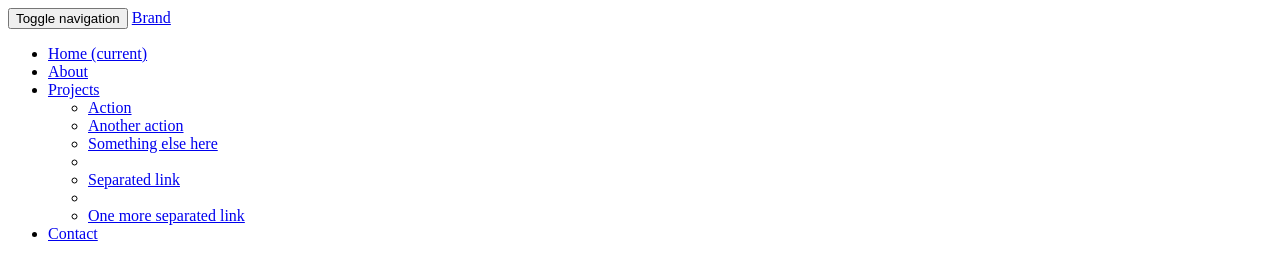
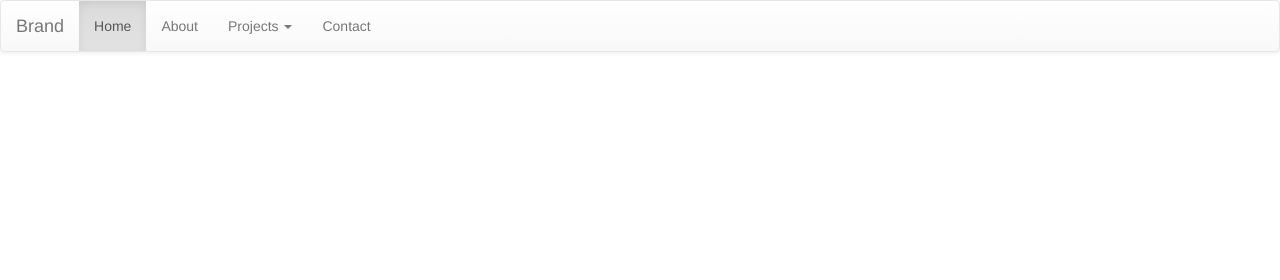
Before and after one commit to progressively/Portfolio, a plain HTML site: page about.html in a window 1280 px wide. Drawn offline with nearby package versions, Linux system fonts and the light colour scheme.

Commit message:
add bootstrap to all pages

```diff
--- a/about.html
+++ b/about.html
@@ -5,6 +5,20 @@
     <meta name="viewport" content="width=device-width, initial-scale=1.0">
     <meta http-equiv="X-UA-Compatible" content="ie=edge">
     <title>Document</title>
+    <meta charset="UTF-8">
+    <meta name="viewport" content="width=device-width, initial-scale=1.0">
+    <meta http-equiv="X-UA-Compatible" content="ie=edge">
+    <title>Document</title>
+    <script src="https://code.jquery.com/jquery-3.2.1.js"></script>
+    <!-- Latest compiled and minified CSS -->
+    <link rel="stylesheet" href="https://maxcdn.bootstrapcdn.com/bootstrap/3.3.7/css/bootstrap.min.css" integrity="sha384-BVYiiSIFeK1dGmJRAkycuHAHRg32OmUcww7on3RYdg4Va+PmSTsz/K68vbdEjh4u" crossorigin="anonymous">
+
+    <!-- Optional theme -->
+    <link rel="stylesheet" href="https://maxcdn.bootstrapcdn.com/bootstrap/3.3.7/css/bootstrap-theme.min.css" integrity="sha384-rHyoN1iRsVXV4nD0JutlnGaslCJuC7uwjduW9SVrLvRYooPp2bWYgmgJQIXwl/Sp" crossorigin="anonymous">
+
+    <!-- Latest compiled and minified JavaScript -->
+    <script src="https://maxcdn.bootstrapcdn.com/bootstrap/3.3.7/js/bootstrap.min.js" integrity="sha384-Tc5IQib027qvyjSMfHjOMaLkfuWVxZxUPnCJA7l2mCWNIpG9mGCD8wGNIcPD7Txa" crossorigin="anonymous"></script>
+
 </head>
 <body>
      <nav class="navbar navbar-default">
```
Also changed, not shown: contact.html (+14 -0 lines), projects.html (+14 -0 lines).
